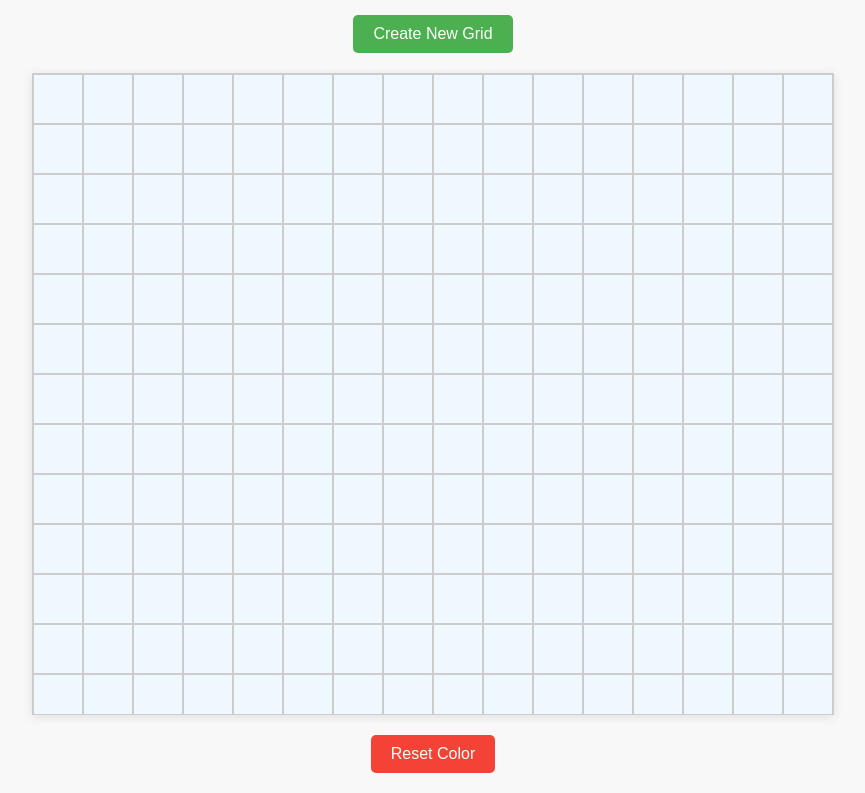
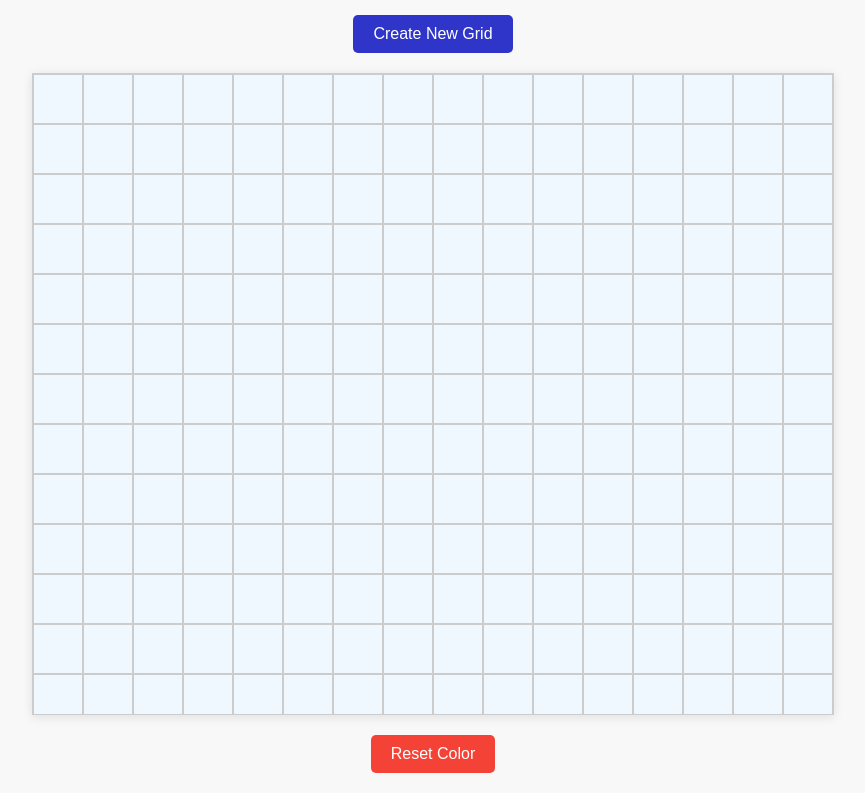
Before and after one commit to Maverick341/TOP-codebase, a plain HTML site: page Etch-a-Sketch/index.html in a window 1280 px wide. Shown: the part 72-865 px from the top of the page, without its empty margins (207-1072 px from the left). Drawn offline with Linux system fonts and the light colour scheme.

Commit message:
changed some styles

```diff
--- a/Etch-a-Sketch/style.css
+++ b/Etch-a-Sketch/style.css
@@ -52,7 +52,7 @@ button {
     padding: 10px 20px;
     margin: 10px;
     font-size: 16px;
-    background-color: #4CAF50;
+    background-color: #3035c9;
     color: white;
     border: none;
     border-radius: 5px;
@@ -61,6 +61,6 @@ button {
 }
 
 button:hover {
-    background-color: #45a049;
+    background-color: #6e6ac5;
     transform: scale(1.05);
 }
```
